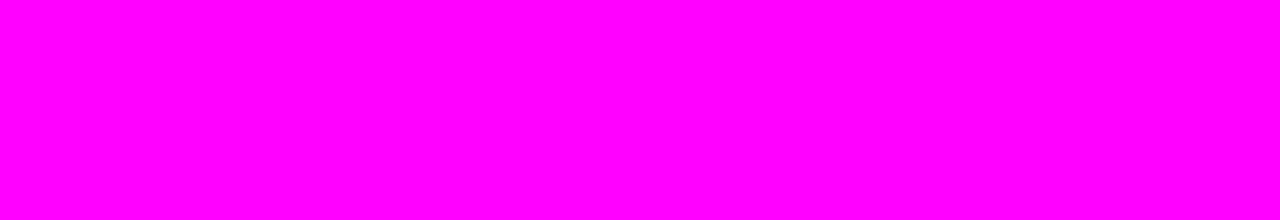
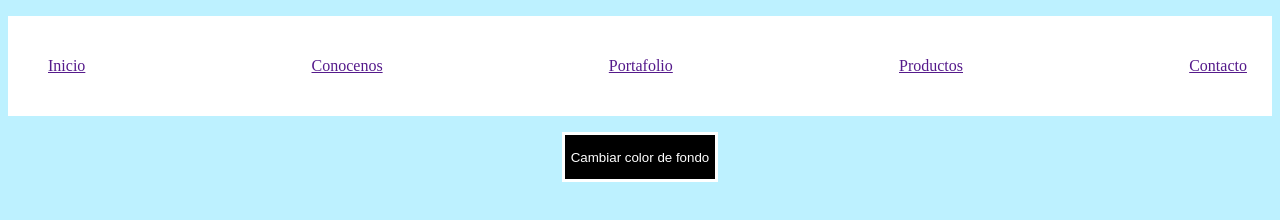
Before and after one commit to disjointeds/Learning, a plain HTML site: page index.html in a window 1280 px wide. Drawn offline with Linux system fonts and the light colour scheme.

Commit message:
FirstPractice

```diff
--- a/css/main.css
+++ b/css/main.css
@@ -1,5 +1,25 @@
 body {
-
-background-color: #ff00ff;
-
+background-color: #bdf1ff;
+transition: all .5s linear;
 }
+.menu{
+    display: flex;
+    justify-content: space-between;
+    height: 100px;
+    align-content: center;
+    background-color: #fff;
+    align-items: center;
+    padding: 0 25px;
+}
+.menu li{
+    margin-left:15px;
+    list-style: none;
+}
+.changeBG{
+    background: #000;
+    color: #ffffff;
+    border: solid #fff 3px;
+    display: block;
+    margin: 0 auto;
+    height: 50px;
+}
--- a/index.html
+++ b/index.html
@@ -1,5 +1,6 @@
 <!DOCTYPE html>
 <html lang="en">
+
 <head>
     <meta charset="UTF-8">
     <meta name="viewport" content="width=device-width, initial-scale=1.0">
@@ -7,7 +8,37 @@
     <link rel="stylesheet" href="css/main.css">
     <title>Learning HTML CSS JS</title>
 </head>
+
 <body>
+    <header>
+        <ul class="menu">
+            <a href="">
+                <li>Inicio</li>
+            </a>
+            <a href="">
+                <li>Conocenos</li>
+            </a>
+            <a href="">
+                <li>Portafolio</li>
+            </a>
+            <a href="">
+                <li>Productos</li>
+            </a>
+            <a href="">
+                <li>Contacto</li>
+            </a>
+        </ul>
+    </header>
+    <div class="central">
+        <button class="changeBG">
+            Cambiar color de fondo
+        </button>
+
+    </div>
+    <footer>
+
+    </footer>
     <script src="js/main.js"></script>
 </body>
+
 </html>
--- a/js/main.js
+++ b/js/main.js
@@ -0,0 +1,14 @@
+let colors=["#ffffff","#000000","#ff0000","#0000ff","#00ff00","#ff25ff"];
+let button1=document.getElementsByClassName('changeBG')[0];
+let body = document.getElementsByTagName('body')[0]
+let cont=0;
+button1.onclick=function(){
+    console.log(colors[cont])
+    body.style.background = colors[cont]
+    if(cont>=5){
+        cont=0
+    }
+    else{
+        cont++;
+    }
+}
```
Also changed, not shown: 1 other file.
